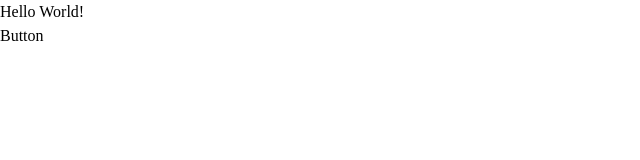
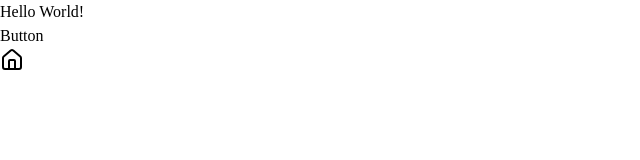
Before and after one commit to gruckion/nextjs-performance-first, a Next.js app in the folder apps/web/: page / in a window 1280 px wide. Shown: the top 160 px of the page, without its empty margins (0-640 px from the left). Built offline with nearby package versions, Linux system fonts and the light colour scheme.

Commit message:
chore: test bundle size with bad import * as approach

```diff
--- a/apps/web/app/page.tsx
+++ b/apps/web/app/page.tsx
@@ -1,4 +1,5 @@
 import { Button } from "@workspace/ui/components/button";
+import * as LucideIcons from "lucide-react";
 
 export default function Page() {
 	return (
@@ -6,6 +7,7 @@ export default function Page() {
 			<div className="flex flex-col items-center justify-center gap-4">
 				<h1 className="text-2xl font-bold">Hello World!</h1>
 				<Button size="sm">Button</Button>
+				<LucideIcons.Home />
 			</div>
 		</div>
 	);
```
